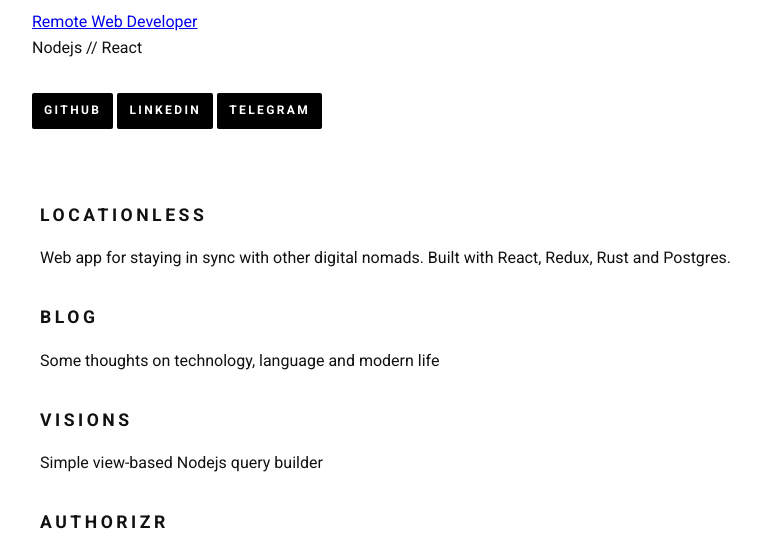
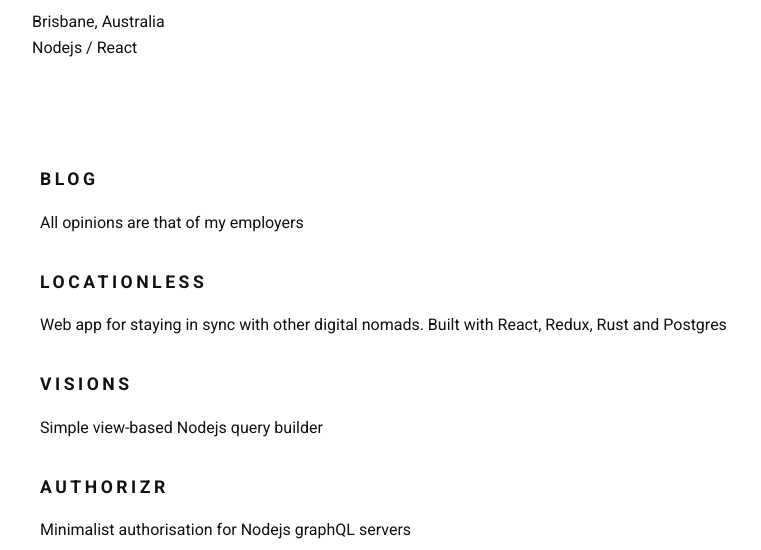
Before and after one commit to jtfell/jtfell.github.io, a website: page index.html in a window 1280 px wide. Shown: the part 197-747 px from the top of the page, without its empty margins (128-889 px from the left). Drawn offline with Linux system fonts and the light colour scheme.

Commit message:
movin on home

```diff
--- a/index.html
+++ b/index.html
@@ -6,33 +6,27 @@
   <link rel="stylesheet" href="css/base.css">
   <link href="https://fonts.googleapis.com/css?family=Roboto+Mono:400,700|Roboto:400,700" rel="stylesheet">
 
-  <meta name="description" content="Remote Web Developer. Brisbane, Sydney, Australia. React Nodejs Digital Nomad">
+  <meta name="description" content="Nodejs Web Developer. Brisbane, Australia. React Nodejs">
 </head>
 
 <body>
   <header class="max-width-4 mx-auto px3 py3">
     <h1 class="mb0 h0">Julian Fell</h1>
-    <a class="mt0 mb0" href="https://app.locationless.club/u/jtfell">Remote Web Developer</a>
-    <p class="mt0 mb0">Nodejs // React</p>
+    <a class="mt0 mb0">Brisbane, Australia</a>
+    <p class="mt0 mb0">Nodejs / React</p>
   </header>
-
-  <section class="items-baseline max-width-4 mx-auto px3">
-    <a href="https://github.com/jtfell" class="btn caps mr-auto">GitHub</a>
-    <a href="https://www.linkedin.com/in/julian-fell-0a334a44/" class="btn caps mr-auto">LinkedIn</a>
-    <a href="https://t.me/jtfell" class="btn caps mr-auto">Telegram</a>
-  </section>
 
   <section id="projects" class="px3 py3 max-width-4 mx-auto">
     <div class="flex flex-wrap py3">
 
       <div class="p1 col-12">
-        <a class="bold h2 caps text-decoration-none black" href="https://www.locationless.club">LOCATIONLESS</a>
-        <p>Web app for staying in sync with other digital nomads. Built with React, Redux, Rust and Postgres.</p>
+        <a class="bold h2 caps text-decoration-none black" href="https://jtfell.com/blog">Blog</a>
+        <p>All opinions are that of my employers</p>
       </div>
 
       <div class="p1 col-12">
-        <a class="bold h2 caps text-decoration-none black" href="https://jtfell.com/blog">Blog</a>
-        <p>Some thoughts on technology, language and modern life</p>
+        <a class="bold h2 caps text-decoration-none black" href="https://www.locationless.club">LOCATIONLESS</a>
+        <p>Web app for staying in sync with other digital nomads. Built with React, Redux, Rust and Postgres</p>
       </div>
 
       <div class="p1 col-12">
@@ -53,4 +47,11 @@
     </div>
   </section>
 
+  <section class="items-baseline max-width-4 mx-auto px3">
+    <a href="https://github.com/jtfell" class="btn caps mr-auto">GitHub</a>
+    <a href="https://www.linkedin.com/in/julian-fell-0a334a44/" class="btn caps mr-auto">LinkedIn</a>
+  </section>
+  <br />
+  <br />
+
 </body>
```
